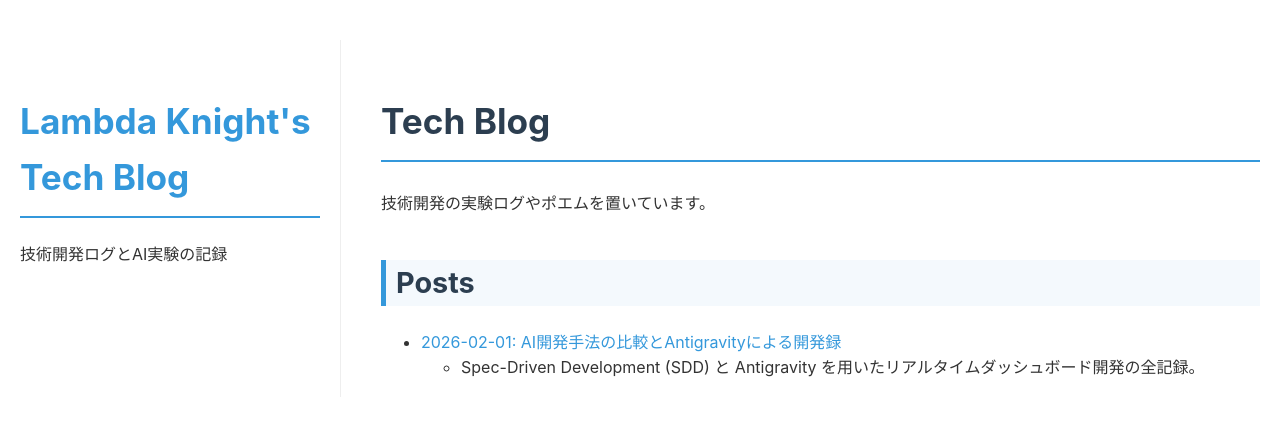
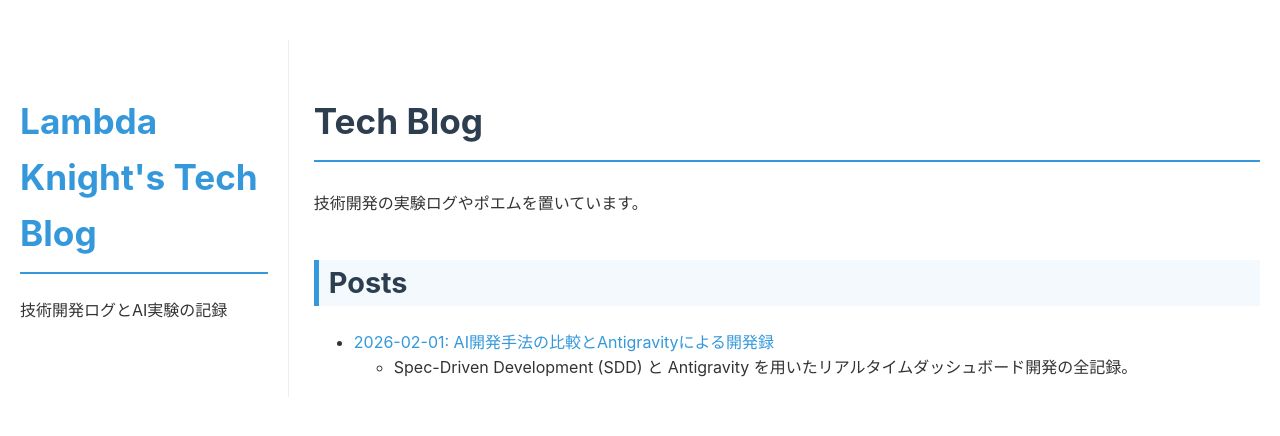
Before and after one commit to lambda-knight/my-blog-post, a Jekyll site: the page built from index.md, in a window 1280 px wide. Shown: the top 436 px of the page. Built offline with Jekyll 4.4.1, drawn with Linux system fonts in a browser that asks for light colours; a script that is not in the unit is left out.

Commit message:
Change layout to percentage based (20%/80%)

```diff
--- a/_layouts/default.html
+++ b/_layouts/default.html
@@ -34,9 +34,11 @@
 
         /* Sidebar (Left) */
         header {
-            flex: 0 0 300px;
-            /* Fixed width */
-            margin-right: 40px;
+            flex: 0 0 20%;
+            /* 20% width */
+            max-width: 300px;
+            /* Optional cap */
+            margin-right: 2%;
             border-right: 1px solid #eee;
             padding-right: 20px;
         }
```
Also changed, not shown: other parts of _layouts/default.html (+1 -1 lines).
